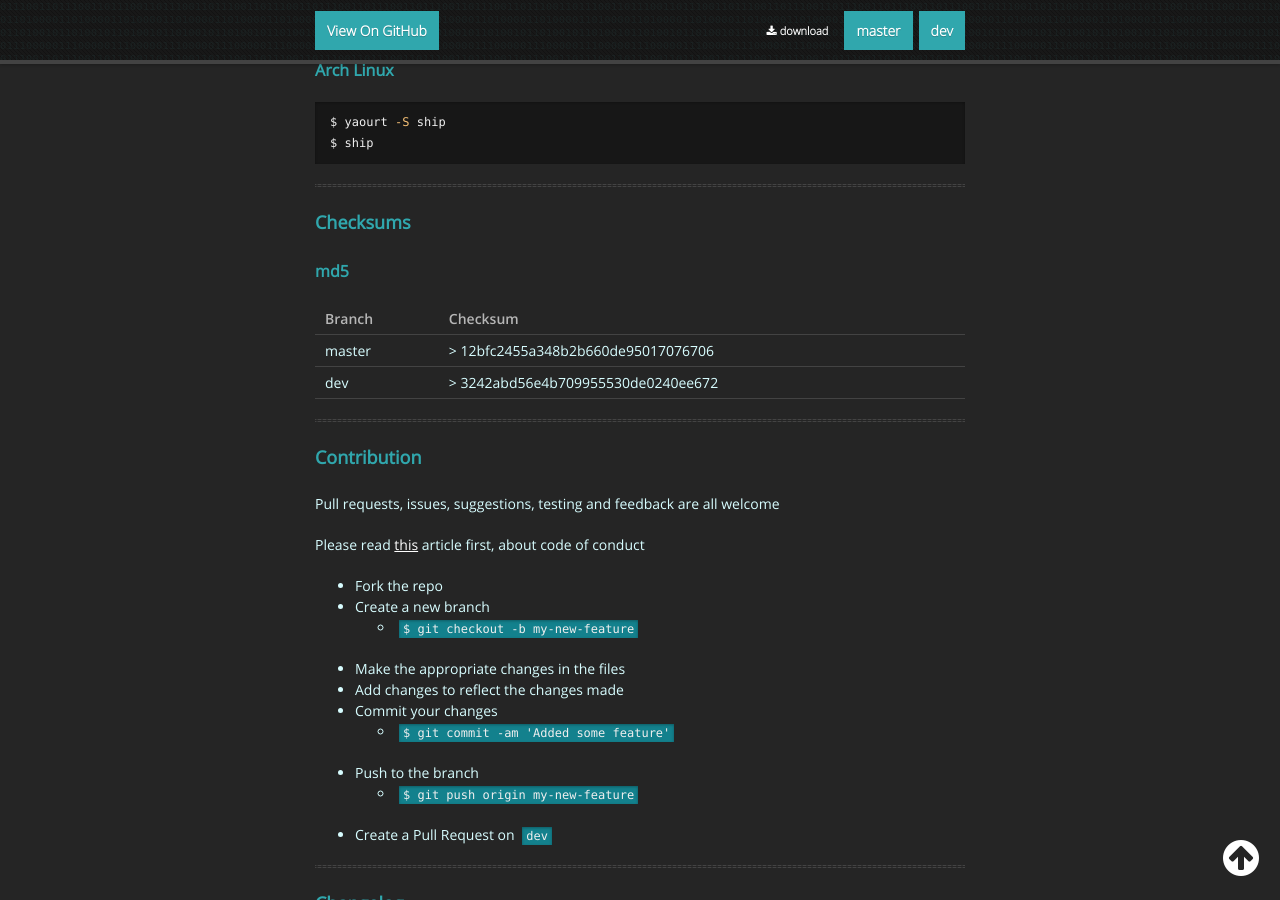
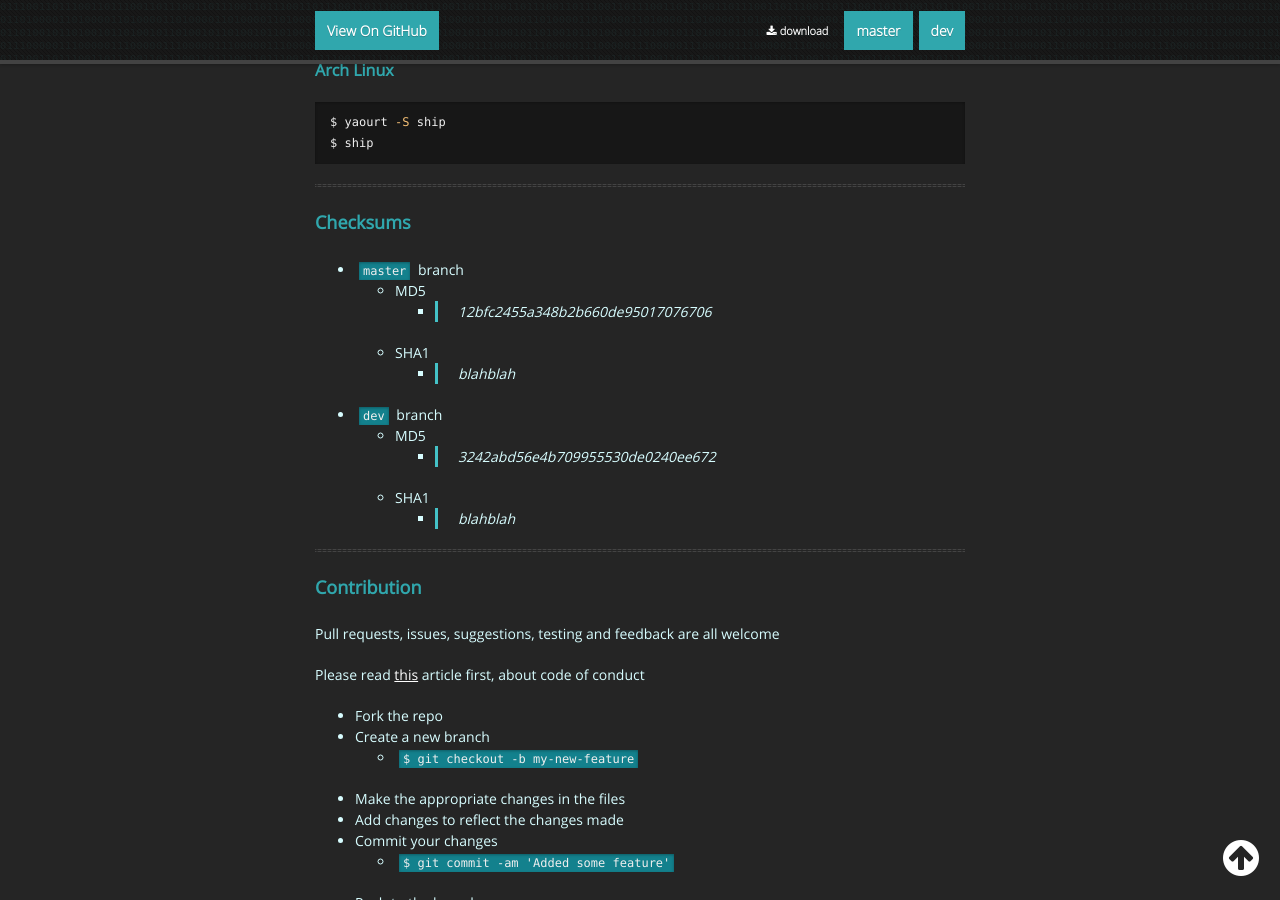
Before and after one commit to xtonousou/ship, a Jekyll site: the page built from index.md, in a window 1280 px wide and 900 px high, scrolled down 2637 px. Built offline with Jekyll 4.4.1, drawn with Linux system fonts in a browser that asks for light colours; nearby versions of some CDN libraries; our own code applies the rules of GitHub Pages for plain Markdown files.

Commit message:
Something fixed

```diff
--- a/index.md
+++ b/index.md
@@ -109,12 +109,16 @@ $ ship
 
 ### [](#header-3) Checksums
 
-#### md5
-
- Branch | Checksum
-:-------|:-----------------------------------
- master | > 12bfc2455a348b2b660de95017076706
- dev    | > 3242abd56e4b709955530de0240ee672
+* `master` branch
+  * MD5
+    * > 12bfc2455a348b2b660de95017076706
+  * SHA1
+    * > blahblah
+* `dev` branch
+  * MD5
+    * > 3242abd56e4b709955530de0240ee672
+  * SHA1
+    * > blahblah
 
 ---
 
```
